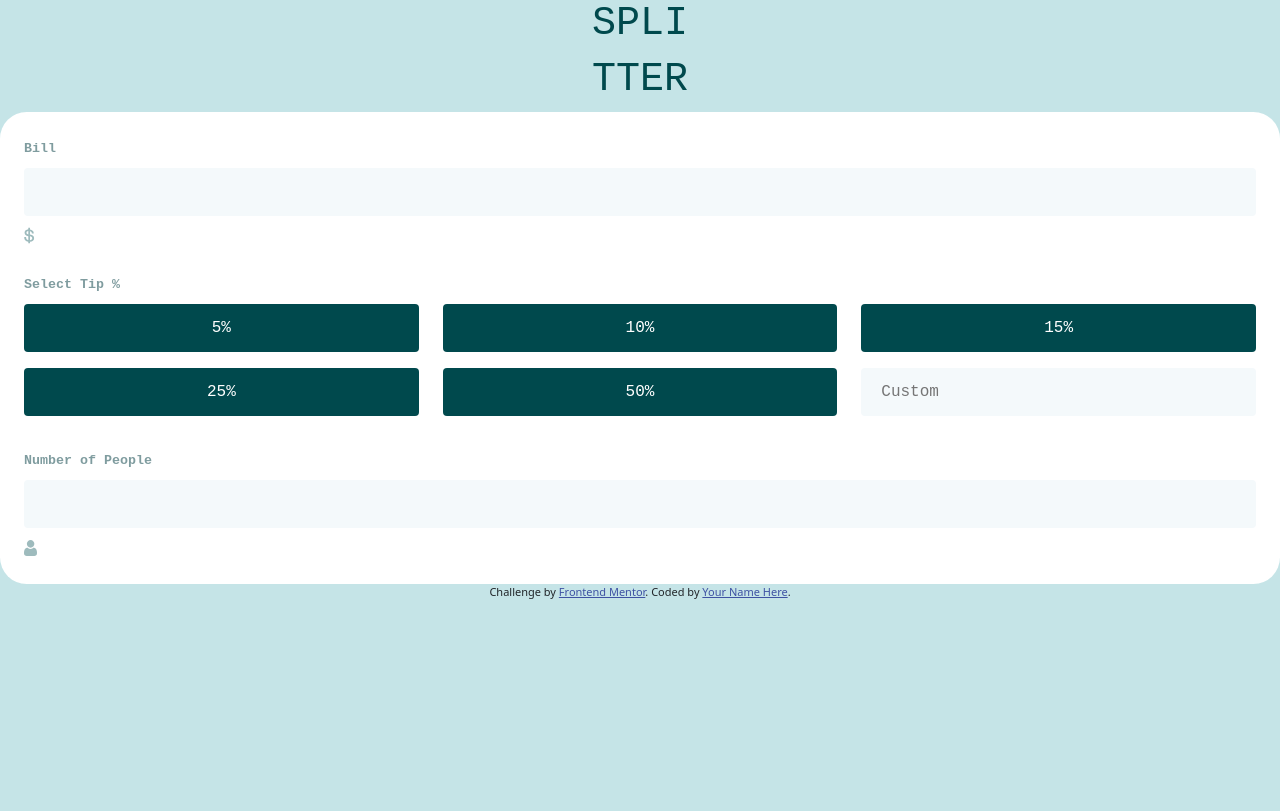
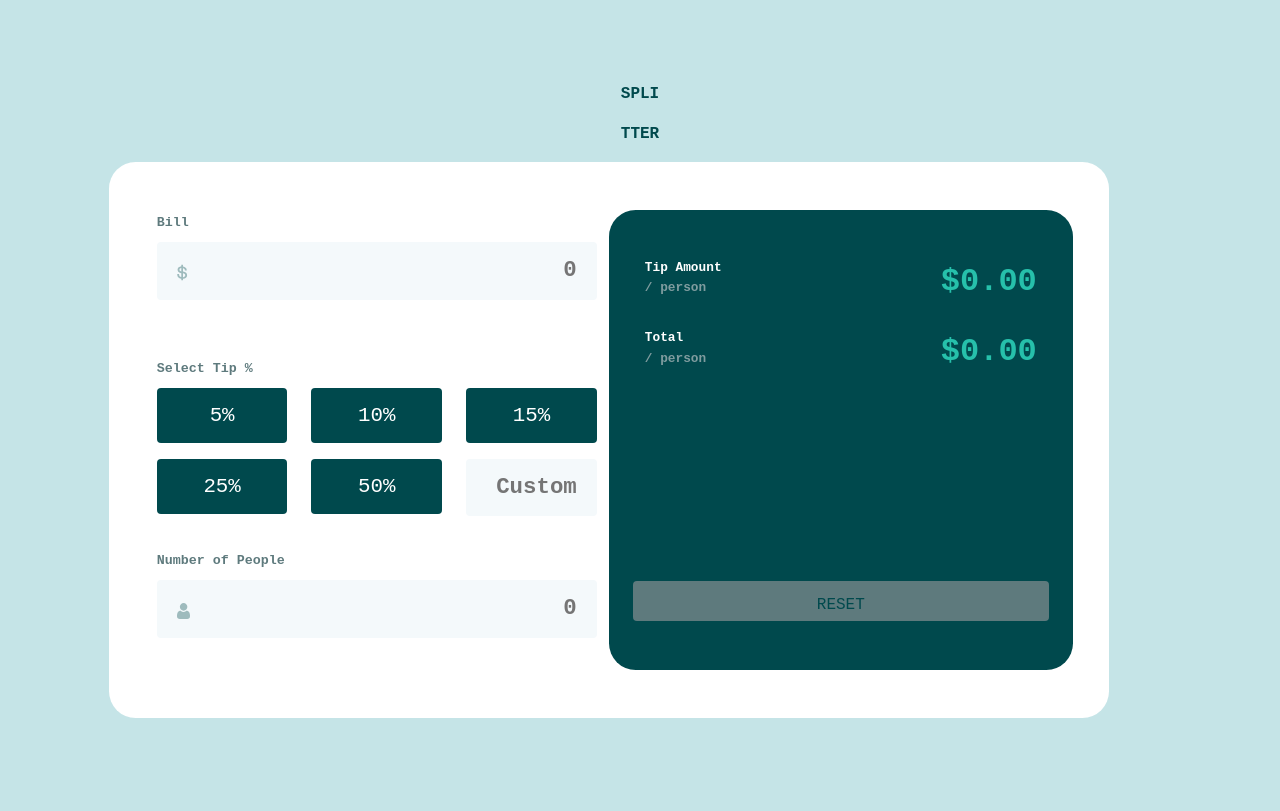
Before and after one commit to B1u3C0w/tip-calculator-app-main, a website: page index.html in a window 1280 px wide. Drawn offline with nearby package versions, Linux system fonts and the light colour scheme.

Commit message:
Improved GUI and added initial functions to JS

```diff
--- a/content/styles/main.css
+++ b/content/styles/main.css
@@ -1,15 +1,19 @@
-body {
+html, body {
     background-color: hsl(185, 41%, 84%) !important;
+    height: 100% !important;
 }
+
 .main {
     background-color: hsl(0, 0%, 100%);
     border-radius: 20pt;
     height: auto;
-    padding:  calc(var(--bs-gutter-x) * 1) !important;
+    padding:  calc(var(--bs-gutter-x) * 2) !important;
+    max-width: 1000px !important;
 }
 
 .space-mono {
     font-family: 'Space Mono', monospace !important;
+    font-weight: bolder;
 }
 
 h1 {
@@ -20,12 +24,16 @@ h1 {
 
 label {
     font-size: 10pt !important;
-    color: hsl(184, 14%, 56%);
+    color: hsl(186, 14%, 43%);
     font-weight:bolder;
 }
 
 .top-section {
     text-align: center;
+    display: block;
+    margin-top: auto;
+    margin-bottom: auto;
+    color: hsl(183, 100%, 15%);
 }
 
 input[type=text], select {
@@ -37,6 +45,9 @@ input[type=text], select {
     border-radius: 4px;
     box-sizing: border-box;
     background-color: rgb(244, 249, 251);
+    color: hsl(183, 100%, 15%);
+    font-size: 1.4em;
+    font-weight: bolder;
 }
 
 input[type=button], select {
@@ -48,7 +59,8 @@ input[type=button], select {
     border-radius: 4px;
     box-sizing: border-box;
     background-color: hsl(183, 100%, 15%);
-    color: hsl(0, 0%, 100%)
+    color: hsl(0, 0%, 100%);
+    font-size: 1.3em;
 }
 
 input[type=button]:hover {
@@ -57,4 +69,67 @@ input[type=button]:hover {
 }
 .stack-svg {
     position: relative;
+    top: -47px;
+    bottom: 0px;
+    left: 20px;
+    right: 0px;
 }
+
+.center {
+    display: flex;
+    justify-content: center;
+    align-items: center;
+    height: 100%;
+}
+
+.rightJustified {
+    text-align: right;
+}
+
+.results {
+    background-color: hsl(183, 100%, 15%);
+    border-radius: 20pt;
+    height: 100%;
+    padding-left: calc(var(--bs-gutter-x) * 1);
+    padding-top: calc(var(--bs-gutter-x) * 2) !important;
+
+}
+
+.resMain {
+    font-size: 0.8em;
+    color: hsl(0, 0%, 100%);
+}
+
+.resSub {
+    font-size: 0.8em;
+    color: hsl(184, 14%, 56%);
+    position: relative;
+    top: -15px;
+}
+
+.money {
+    font-size: 2em;
+    color: hsl(172, 67%, 45%);
+    text-align: right;
+}
+
+.split-left {
+    margin-right: 10px;
+}
+
+.split-right {
+    margin-left: 10px;
+}
+
+.reset {
+    width: 100%;
+    padding: 12px 20px;
+    margin: 8px 0;
+    display: inline-block;
+    border: 0px solid #ccc;
+    border-radius: 4px;
+    box-sizing: border-box;
+    background-color: hsl(186, 14%, 43%);
+    color: hsl(183, 100%, 15%);
+    height: 40px;
+}
--- a/index.html
+++ b/index.html
@@ -18,54 +18,61 @@
   </style>
 </head>
 <body>
-
-  <div class="container-fluid space-mono">
-    <div row>
-      <div class="col-xs-12 top-section">
-        <h1>SPLI</h1>
-        <h1>TTER</h1>
+  <div class="container-fluid space-mono center">
+    <div class="row">
+      <div class="top-section">
+        <p>SPLI</p>
+        <p>TTER</p>
       </div>
-    </div>
-    <div class="row">
-      <div class="col-xs-12 main">
-        <form>
-          <label for="bill">Bill</label><br>
-          <input type="text" id="bill", name="bill"><span class="stack-svg"><img class="icon" src="./images/icon-dollar.svg"></span><br>
-          <br>
-          <label>Select Tip %</label><br>
-          <div class="row">
-            <div class="col-6 col-md-4" ><input type="button" value="5%"></div>
-            <div class="col-6 col-md-4" ><input type="button" value="10%"></div>
-            <div class="col-6 col-md-4" ><input type="button" value="15%"></div>
-            <div class="col-6 col-md-4" ><input type="button" value="25%"></div>
-            <div class="col-6 col-md-4" ><input type="button" value="50%"></div>
-            <div class="col-6 col-md-4" ><input type="text" name="custom" placeholder="Custom"></div>
+      <div class="col-xs-12 main centre">
+        <div class="row">
+          <div class="col-md-6">
+            <form>
+              <label for="bill">Bill</label><br>
+              <input type="text" class="rightJustified" id="bill" name="bill" placeholder="0" onchange="CalculateTipTotalAmount()"><span class="stack-svg"><img class="icon" src="./images/icon-dollar.svg"></span><br>
+              <br>
+              <label>Select Tip %</label><br>
+              <div class="row">
+                <div class="col-6 col-md-4" ><input type="button" value="5%" onclick="tipPercent5()"></div>
+                <div class="col-6 col-md-4" ><input type="button" value="10%" onclick="tipPercent10()"></div>
+                <div class="col-6 col-md-4" ><input type="button" value="15%" onclick="tipPercent15()"></div>
+                <div class="col-6 col-md-4" ><input type="button" value="25%" onclick="tipPercent25()"></div>
+                <div class="col-6 col-md-4" ><input type="button" value="50%" onclick="tipPercent50()"></div>
+                <div class="col-6 col-md-4" ><input type="text" class="rightJustified" name="custom" placeholder="Custom" onchange="tipPercentCustom(this.value)"></div>
+              </div>
+              <br>
+              <label for="noPeople">Number of People</label><br>
+              <input type="text" class="rightJustified" id="noPeople" name="noPeople" placeholder="0"><span class="stack-svg"><img class="icon" src="./images/icon-person.svg"></span><br>
+            </form>
           </div>
-          <br>
-          <label for="noPeople">Number of People</label><br>
-          <input type="text" id="bill", name="bill"><span class="stack-svg"><img class="icon" src="./images/icon-person.svg"></span><br>
-        </form>
+          <div class="col-md-6">
+            <div class="row results">
+              <div class="row">
+                <div class="col-6">
+                  <p class="resMain">Tip Amount</p>
+                  <p class="resSub">/ person</p>
+                </div>
+                <div class="col-6">
+                  <p class="money" id="tipAmount">$0.00</p>
+                </div>
+              </div>
+              <div class="row">
+                <div class="col-6">
+                  <p class="resMain">Total</p>
+                  <p class="resSub">/ person</p>
+                </div>
+                <div class="col-6">
+                  <p class="money" id="totalAmount">$0.00</p>
+                </div>
+              </div>
+              <div class="row center">
+                <button class="reset" id="reset">RESET</button>
+              </div>
+            </div>
+          </div>
+        </div>
       </div>
     </div>
   </div>
-
-
-
- <!--
-
-  Number of People
-
-  Tip Amount
-  / person
-
-  Total
-  / person
-
-  Reset-->
-
-  <div class="attribution">
-    Challenge by <a href="https://www.frontendmentor.io?ref=challenge" target="_blank">Frontend Mentor</a>.
-    Coded by <a href="#">Your Name Here</a>.
-  </div>
 </body>
 </html>
```
Also changed, not shown: content/main.js (+64 -0 lines), index_old.html (added, +71 -0 lines).
